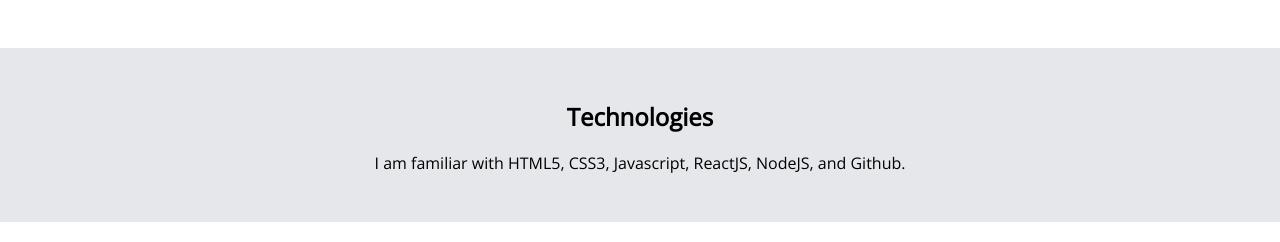
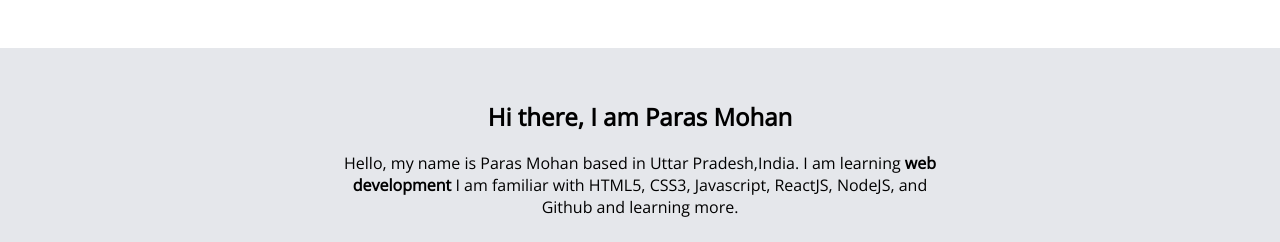
Before and after one commit to ParasMohan/Component-Library-HTML-CSS, a plain HTML site: page index.html in a window 1280 px wide. Shown: the part 558-800 px from the top of the page. Drawn offline with nearby package versions, Linux system fonts and the light colour scheme; a web font is replaced by a local one.

Commit message:
Style : About Me

```diff
--- a/index.html
+++ b/index.html
@@ -37,9 +37,9 @@
 
     <section class="section off-white">
 
-        <h1> Technologies</h1>
+        <h1> Hi there, I am Paras Mohan</h1>
         <div class="container container-center">
-            <p> I am familiar with HTML5, CSS3, Javascript, ReactJS, NodeJS, and Github. </p>
+            <p> Hello, my name is Paras Mohan based in Uttar Pradesh,India. I am learning <span><strong>web development</strong></span> I am familiar with HTML5, CSS3, Javascript, ReactJS, NodeJS, and Github and learning more. </p>
         </div>
 
     </section>
```
